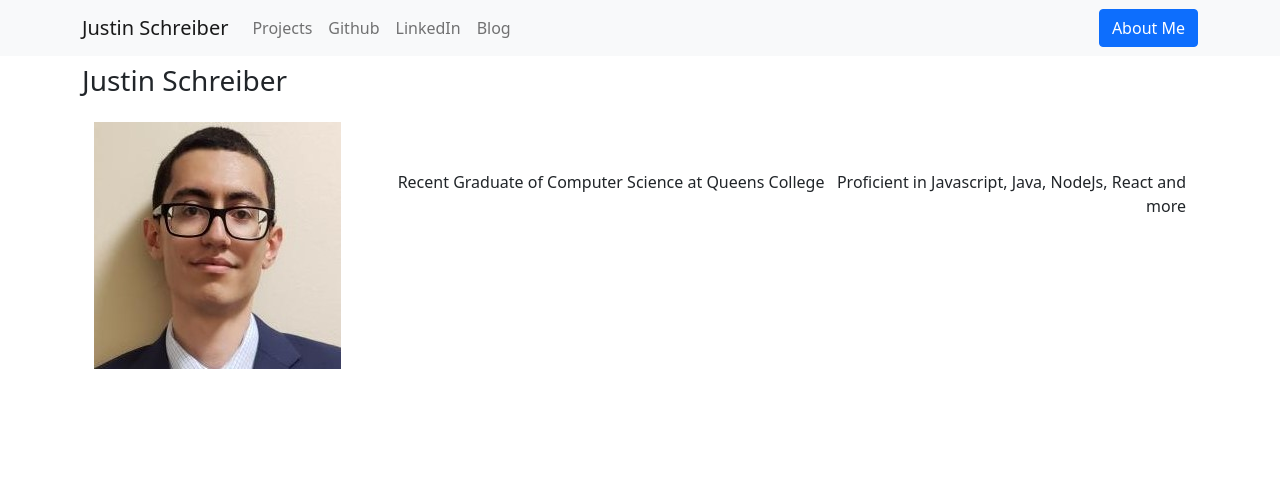
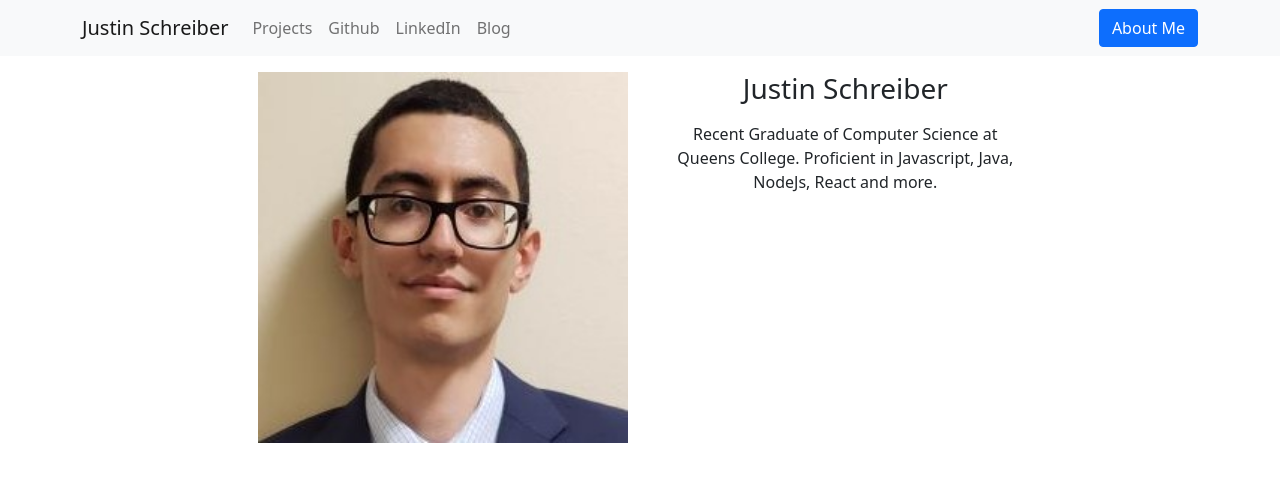
Before and after one commit to JustSch/JustSch.github.io, a React (Create React App) app: page /#/about in a window 1280 px wide. Shown: the top 482 px of the page. Built offline with nearby package versions, Linux system fonts and the light colour scheme.

Commit message:
updates to profile image layout

```diff
--- a/src/About.js
+++ b/src/About.js
@@ -3,19 +3,19 @@ const About = () => {
     return (
         <div>
             <Container>
-                <h3 className='pt-2'>
-                    Justin Schreiber
-                </h3>
-                <Container className='d-flex justify-content-start pt-3'>
+                <Container className='row pt-3 w-75 mx-auto'>
                     <img
-                        width="247"
-                        height="247"
+                        className='col'
                         src="/img/profile.jpeg"
                         alt="profile"
                     />
-                    <p className='ps-3 pt-5 text-end'>Recent Graduate of Computer Science at Queens College &nbsp; Proficient in Javascript, Java, NodeJs, React and more</p>
+                    <div className='col'>
+                        <h3 className='ps-3 text-center'>
+                            Justin Schreiber
+                        </h3>
+                        <p className='ps-3 pt-2 text-center'>Recent Graduate of Computer Science at Queens College. Proficient in Javascript, Java, NodeJs, React and more.</p>
+                    </div>
                 </Container>
-
             </Container>
         </div>
     );
```
Also changed, not shown: public/index.html (+0 -10 lines).
